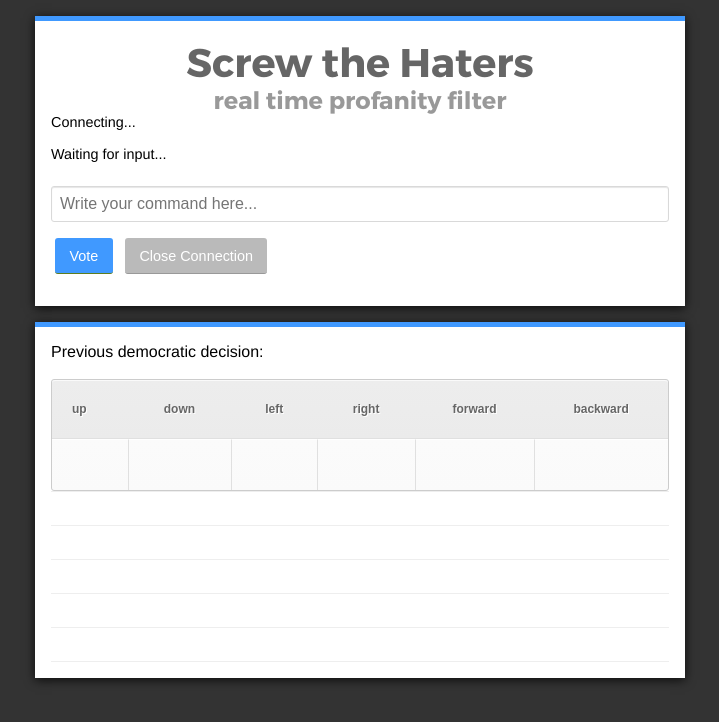
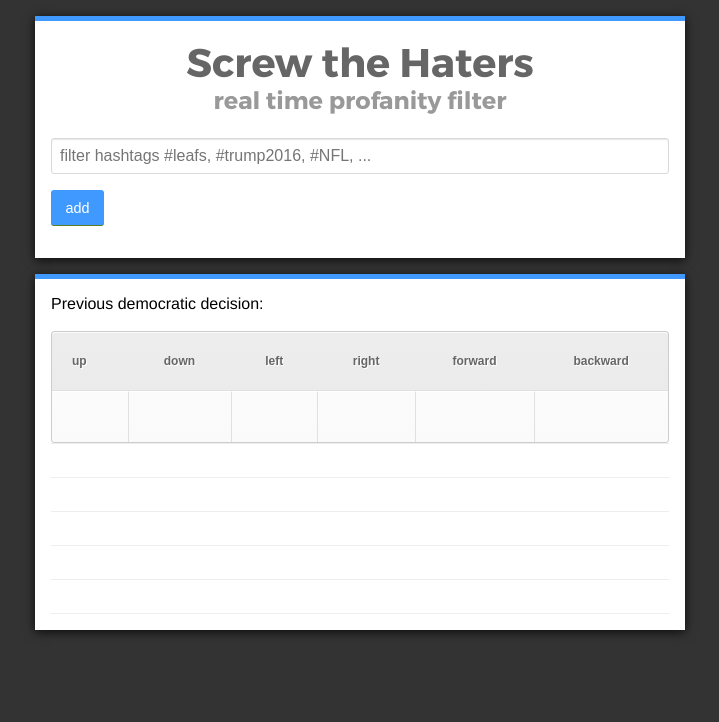
Before and after one commit to maperr/ConUHacks-BoxingClient, a plain HTML site: page index.html in a window 1280 px wide. Shown: the whole page, without its empty margins (280-999 px from the left). Drawn offline with Linux system fonts and the light colour scheme.

Commit message:
updated style

```diff
--- a/index.html
+++ b/index.html
@@ -7,16 +7,12 @@
 
 <div id="page-wrapper">
 	<h1><center>Screw the Haters</center></h1>
+
 	<h2><center>real time profanity filter</center></h2>
 
-	<div id="status">Connecting...</div>
-
-	<div id="update">Waiting for input...</div>
-
 	<form id="message-form" action="#" method="post">
-		<input type="text" id="message" placeholder="Write your command here..." required>
-		<button type="submit">Vote</button>
-		<button type="button" id="close">Close Connection</button>
+		<input type="text" id="message" placeholder="filter hashtags #leafs, #trump2016, #NFL, ..." required>
+		<button type="submit">add</button>
 	</form>
 </div>
 <div id="page-wrapper">
--- a/style.css
+++ b/style.css
@@ -108,7 +108,6 @@ button {
   font-size: 0.9rem;
   padding: 0.6rem 1em;
   color: white;
-  margin: 0 0.25rem;
   text-align: center;
   background: #BABABA;
   border-bottom: 1px solid #999;
```
